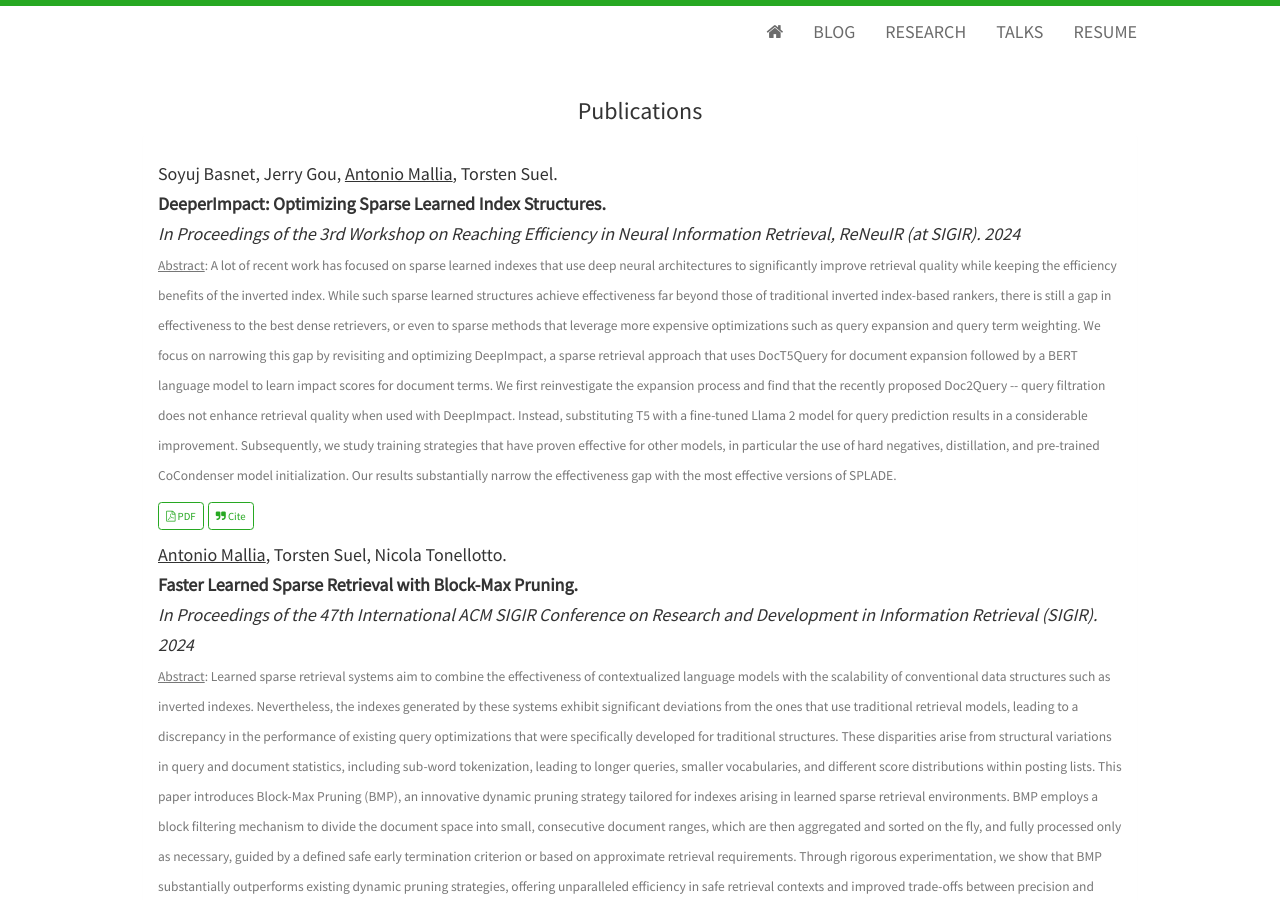
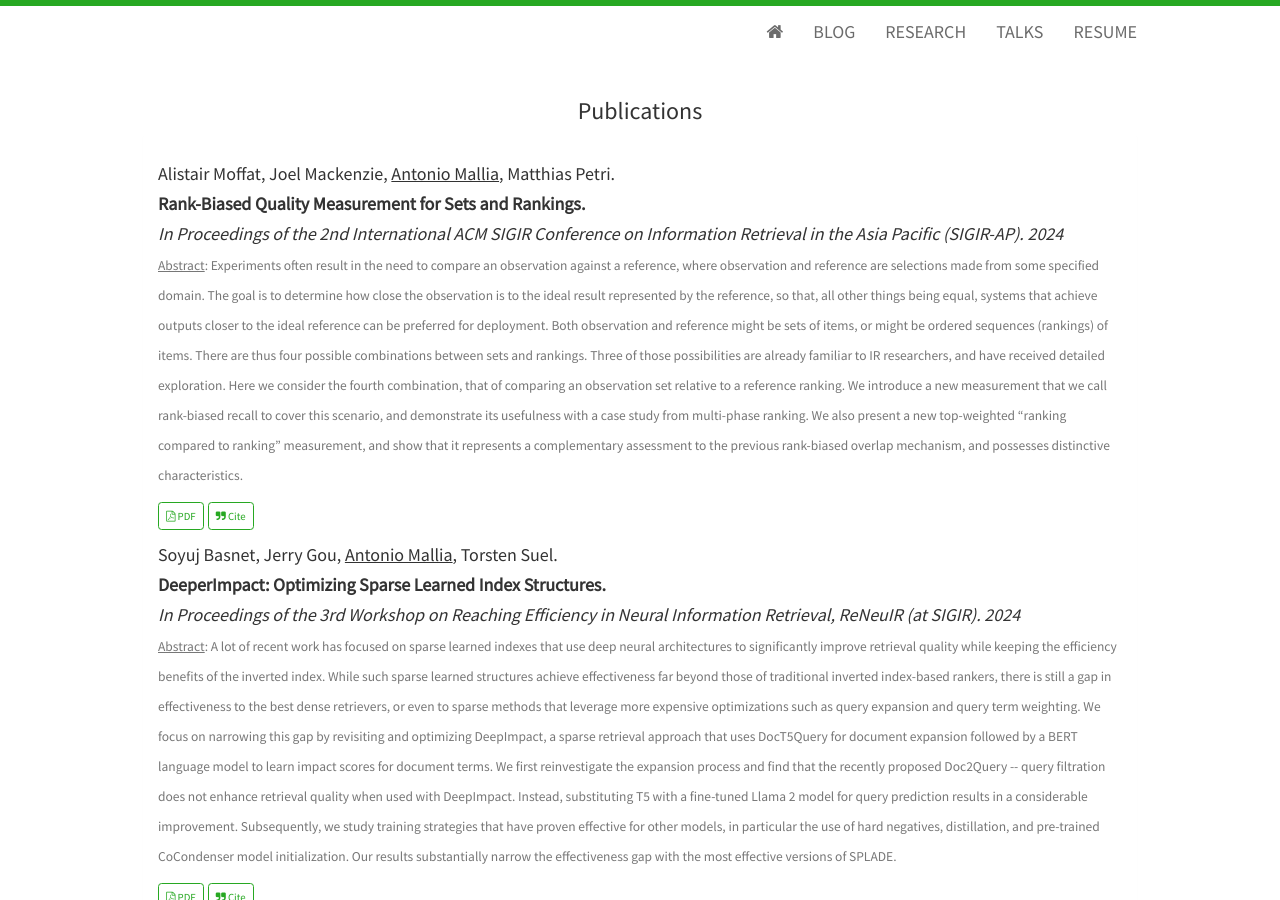
Before and after one commit to amallia/amallia.github.io, a Jekyll site: the page built from research.html, in a window 1280 px wide and 900 px high. Built offline with Jekyll 4.4.1, drawn with Linux system fonts in a browser that asks for light colours; nearby versions of some CDN libraries.

Commit message:
Update research.html

```diff
--- a/research.html
+++ b/research.html
@@ -6,6 +6,14 @@ title: Antonio Mallia's Blog
 <h3>Publications</h3>
   <div class="panel panel-default">
     <div class="panel-body">
+    <h5>
+            <span class="paper-authors">Alistair Moffat, Joel Mackenzie, <u>Antonio Mallia</u>, Matthias Petri.</span>
+            <span class="paper-title">Rank-Biased Quality Measurement for Sets and Rankings.</span>
+            <span class="paper-publisher">In Proceedings of the 2nd International ACM SIGIR Conference on Information Retrieval in the Asia Pacific (SIGIR-AP). 2024</span>
+            <p> <small><u>Abstract</u>: Experiments often result in the need to compare an observation against a reference, where observation and reference are selections made from some specified domain. The goal is to determine how close the observation is to the ideal result represented by the reference, so that, all other things being equal, systems that achieve outputs closer to the ideal reference can be preferred for deployment. Both observation and reference might be sets of items, or might be ordered sequences (rankings) of items. There are thus four possible combinations between sets and rankings. Three of those possibilities are already familiar to IR researchers, and have received detailed exploration. Here we consider the fourth combination, that of comparing an observation set relative to a reference ranking. We introduce a new measurement that we call rank-biased recall to cover this scenario, and demonstrate its usefulness with a case study from multi-phase ranking. We also present a new top-weighted “ranking compared to ranking” measurement, and show that it represents a complementary assessment to the previous rank-biased overlap mechanism, and possesses distinctive characteristics.</small></p>
+	    <a class="btn btn-outline-primary btn-sm" href="/uploads/SIGIRAP24.pdf" target="_blank" rel="noopener"><i class="fa fa-file-pdf-o" aria-hidden="true"></i> PDF</a>
+            <a class="btn btn-outline-primary btn-sm js-cite-modal" data-filename="/uploads/SIGIRAP24.bib"><i class="fa fa-quote-right"></i> Cite</a>
+    </h5>
     <h5>
             <span class="paper-authors">Soyuj Basnet, Jerry Gou, <u>Antonio Mallia</u>, Torsten Suel.</span>
             <span class="paper-title">DeeperImpact: Optimizing Sparse Learned Index Structures.</span>
```
